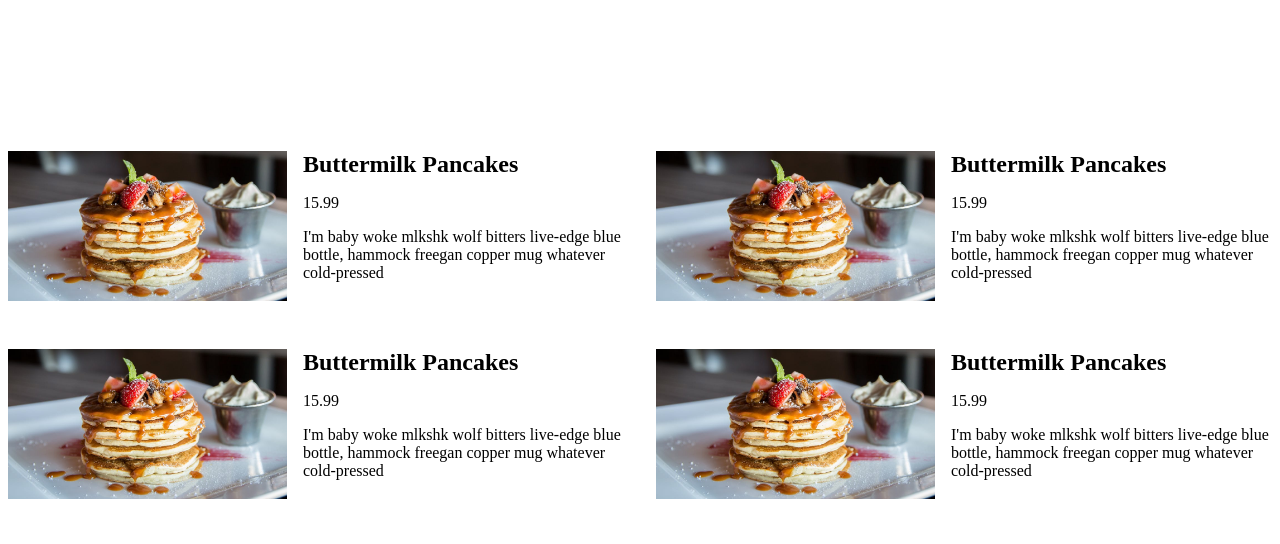
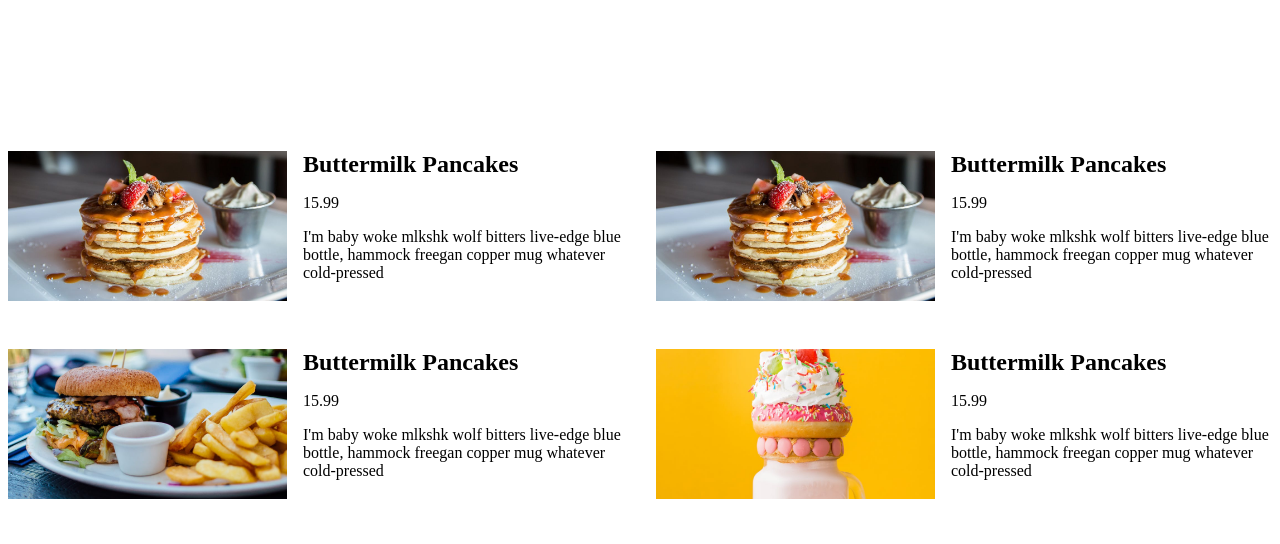
Before and after one commit to Bikram48/RestaurantMenu, a plain HTML site: page index.html in a window 1280 px wide. Shown: the part 248-792 px from the top of the page. Drawn offline with Linux system fonts and the light colour scheme.

Commit message:
display - all items by default

```diff
--- a/index.html
+++ b/index.html
@@ -13,51 +13,19 @@
        <h1>Menu</h1>
        <nav>
            <ul>
-               <li><a href="">All</a></li>
-               <li><a href="">Breakfast</a></li>
-               <li><a href="">Lunch</a></li>
-               <li><a href="">Shakes</a></li>
-               <li><a href="">Dinner</a></li>
+               <li><a class="cat" data-id="all" href="">All</a></li>
+               <li><a class="cat" data-id="breakfast" href="">Breakfast</a></li>
+               <li><a class="cat" data-id="lunch" href="">Lunch</a></li>
+               <li><a class="cat" data-id="shakes" href="">Shakes</a></li>
+               <li><a class="cat" data-id="dinner" href="">Dinner</a></li>
            </ul>
        </nav>
    </header>
 
-   <main>
-       <div class="item">
-           <img src="images/item-1.jpeg"/>
-           <div class="content">
-               <h2>Buttermilk Pancakes</h2>
-               <p>15.99</p>
-               <p>I'm baby woke mlkshk wolf bitters live-edge blue bottle, hammock freegan copper mug whatever cold-pressed</p>
-           </div>
-       </div>
+   <main id="item-container">
 
-       <div class="item">
-           <img src="images/item-1.jpeg"/>
-           <div class="content">
-               <h2>Buttermilk Pancakes</h2>
-               <p>15.99</p>
-               <p>I'm baby woke mlkshk wolf bitters live-edge blue bottle, hammock freegan copper mug whatever cold-pressed</p>
-           </div>
-       </div>
+   </main>
 
-       <div class="item">
-           <img src="images/item-1.jpeg"/>
-           <div class="content">
-               <h2>Buttermilk Pancakes</h2>
-               <p>15.99</p>
-               <p>I'm baby woke mlkshk wolf bitters live-edge blue bottle, hammock freegan copper mug whatever cold-pressed</p>
-           </div>
-       </div>
-
-       <div class="item">
-           <img src="images/item-1.jpeg"/>
-           <div class="content">
-               <h2>Buttermilk Pancakes</h2>
-               <p>15.99</p>
-               <p>I'm baby woke mlkshk wolf bitters live-edge blue bottle, hammock freegan copper mug whatever cold-pressed</p>
-           </div>
-       </div>
-   </main>
+<script src="script.js"></script>
 </body>
 </html>
--- /dev/null
+++ b/script.js
@@ -0,0 +1,85 @@
+const items = [
+    {
+        name: 'Buttermilk Pancakes',
+        price: 15.99,
+        description: 'I\'m baby woke mlkshk wolf bitters live-edge blue bottle, hammock freegan copper mug whatever cold-pressed',
+        category: 'breakfast',
+        img: 'item-1'
+    },
+    {
+        name: 'Buttermilk Pancakes',
+        price: 15.99,
+        description: 'I\'m baby woke mlkshk wolf bitters live-edge blue bottle, hammock freegan copper mug whatever cold-pressed',
+        category: 'lunch',
+        img: 'item-1'
+    },
+    {
+        name: 'Buttermilk Pancakes',
+        price: 15.99,
+        description: 'I\'m baby woke mlkshk wolf bitters live-edge blue bottle, hammock freegan copper mug whatever cold-pressed',
+        category: 'breakfast',
+        img: 'item-2'
+    },
+    {
+        name: 'Buttermilk Pancakes',
+        price: 15.99,
+        description: 'I\'m baby woke mlkshk wolf bitters live-edge blue bottle, hammock freegan copper mug whatever cold-pressed',
+        category: 'dinner',
+        img: 'item-3'
+    },
+    {
+        name: 'Buttermilk Pancakes',
+        price: 15.99,
+        description: 'I\'m baby woke mlkshk wolf bitters live-edge blue bottle, hammock freegan copper mug whatever cold-pressed',
+        category: 'breakfast',
+        img: 'item-4'
+    },
+    {
+        name: 'Buttermilk Pancakes',
+        price: 15.99,
+        description: 'I\'m baby woke mlkshk wolf bitters live-edge blue bottle, hammock freegan copper mug whatever cold-pressed',
+        category: 'lunch',
+        img: 'item-5'
+    },
+    {
+        name: 'Buttermilk Pancakes',
+        price: 15.99,
+        description: 'I\'m baby woke mlkshk wolf bitters live-edge blue bottle, hammock freegan copper mug whatever cold-pressed',
+        category: 'shakes',
+        img: 'item-6'
+    },
+    {
+        name: 'Buttermilk Pancakes',
+        price: 15.99,
+        description: 'I\'m baby woke mlkshk wolf bitters live-edge blue bottle, hammock freegan copper mug whatever cold-pressed',
+        category: 'lunch',
+        img: 'item-7'
+    },
+];
+
+const itemSelector = document.getElementById( 'item-container' );
+
+window.addEventListener( "DOMContentLoaded", () => {
+
+    const itemMarkup = items.map( item => {
+        return `<div class="item">
+           <img src="images/${item.img}.jpeg"/>
+           <div class="content">
+               <h2>${item.name}</h2>
+               <p>${item.price}</p>
+               <p>${item.description}</p>
+           </div>
+        </div>`;
+    });
+
+    displayAllItems( itemMarkup );
+});
+
+function displayAllItems( itemMarkup ) {
+
+    const allItems = itemMarkup.reduce( ( accumulator, currentItem ) => {
+        return accumulator + currentItem;
+    } );
+
+    itemSelector.innerHTML = allItems;
+}
```
